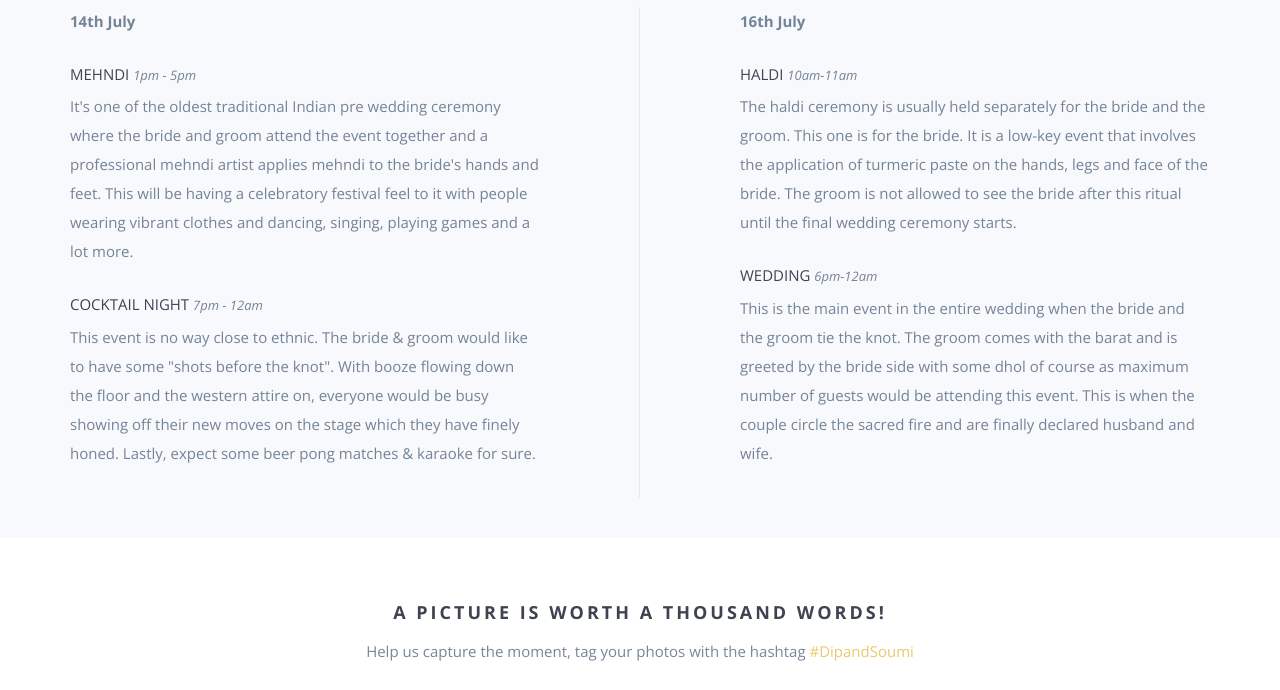
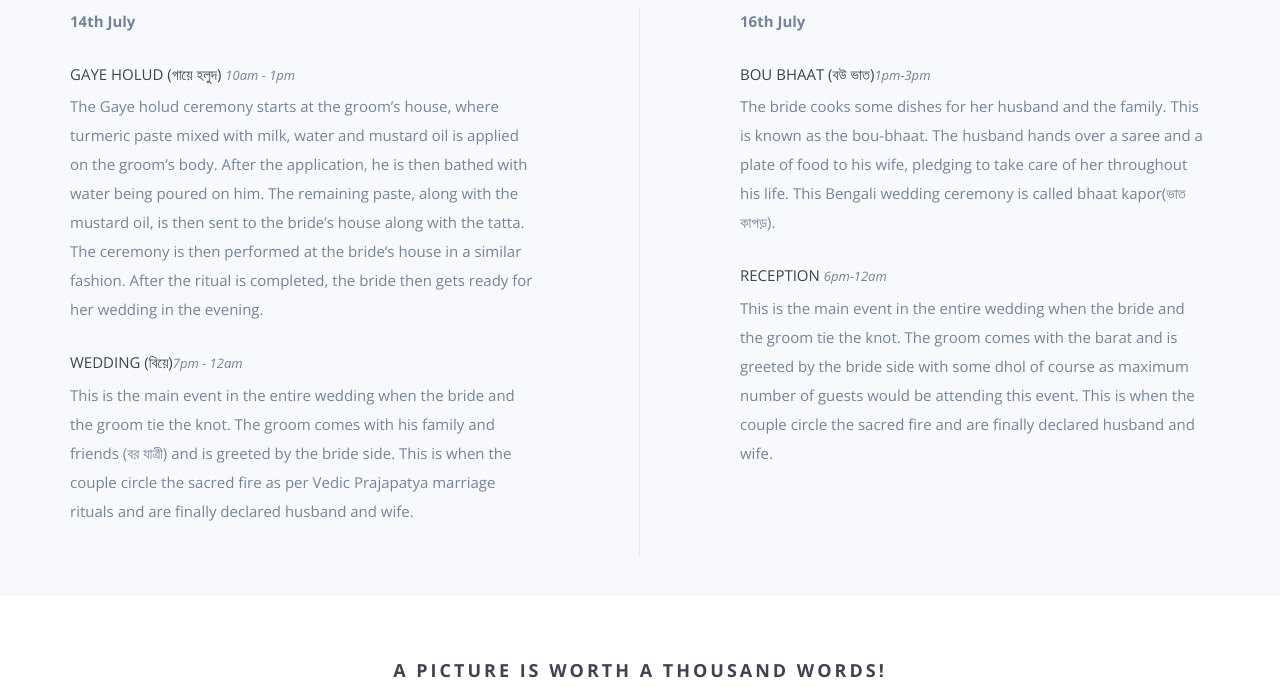
Before and after one commit to dipandsoumi/dipandsoumi.github.io, a website: page index.html in a window 1280 px wide. Shown: the part 1423-2113 px from the top of the page. Drawn offline with nearby package versions, Linux system fonts and the light colour scheme; some packages are replaced by stand-ins of ours; a script that the page names is missing; files whose address does not match are found by name.

Commit message:
- favicon, hero image, content update

```diff
--- a/index.html
+++ b/index.html
@@ -133,33 +133,29 @@
                 <div class="wp3">
                     <p><strong>14th July</strong></p>
 
-                    <h5>Mehndi <span class="time">1PM - 5PM</span></h5>
-                    <p>It's one of the oldest traditional Indian pre wedding ceremony where the bride and groom
-                        attend the event together and a professional mehndi artist applies
-                        mehndi to the bride's hands and feet. This will be having a celebratory
-                        festival feel to it with people wearing vibrant clothes and dancing, singing, playing
-                        games and a lot more.</p>
+                    <h5>Gaye Holud (গায়ে হলুদ) <span class="time">10AM - 1PM</span></h5>
+                    <p>The Gaye holud ceremony starts at the groom’s house, where turmeric paste mixed with milk, water and mustard oil is applied on the groom’s body.
+                        After the application, he is then bathed with water being poured on him. The remaining paste, along with the mustard oil, is then sent to the bride’s house along with the tatta. The ceremony is then performed at the bride’s house in a similar fashion.
+                        After the ritual is completed, the bride then gets ready for her wedding in the evening.</p>
                 </div>
                 <div class="wp5">
-                    <h5>Cocktail Night <span class="time">7PM - 12AM</span></h5>
-                    <p>This event is no way close to ethnic. The bride & groom would like to have some "shots before the
-                        knot". With booze flowing down the floor and the western attire on, everyone would be busy
-                        showing off their new moves on the stage which they have finely honed. Lastly, expect some beer
-                        pong matches & karaoke for sure.</p>
+                    <h5>Wedding (বিয়ে)<span class="time">7PM - 12AM</span></h5>
+                    <p>This is the main event in the entire wedding when the bride and the groom tie the
+                        knot. The groom comes with his family and friends (বর যাত্রী) and is greeted by the bride side. This is when the couple circle the
+                        sacred fire as per Vedic Prajapatya marriage rituals and are finally declared husband and wife.</p>
                 </div>
             </div>
             <div class="col-md-6 col-sm-12 col-xs-12 rightcol">
                 <div class="wp4">
                     <p><strong>16th July</strong></p>
 
-                    <h5>Haldi <span class="time">10AM-11AM</span></h5>
-                    <p>The haldi ceremony is usually held separately for the bride and the groom. This one is for the
-                        bride. It is a low-key event that involves the application of turmeric paste on the hands, legs
-                        and face of the bride. The groom is not allowed to see the bride after this ritual until the
-                        final wedding ceremony starts.</p>
+                    <h5>Bou Bhaat (বউ ভাত)<span class="time">1PM-3PM</span></h5>
+                    <p>The bride cooks some dishes for her husband and the family. This is known as the bou-bhaat.
+                        The husband hands over a saree and a plate of food to his wife, pledging to take care of her throughout his life.
+                        This Bengali wedding ceremony is called bhaat kapor(ভাত কাপড়).</p>
                 </div>
                 <div class="wp6">
-                    <h5>Wedding <span class="time">6PM-12AM</span></h5>
+                    <h5>Reception <span class="time">6PM-12AM</span></h5>
                     <p>This is the main event in the entire wedding when the bride and the groom tie the
                         knot. The groom comes with the barat and is greeted by the bride side with some dhol of course
                         as maximum number of guests would be attending this event. This is when the couple circle the
```
Also changed, not shown: android-chrome-192x192.png, android-chrome-256x256.png, apple-touch-icon.png, favicon-16x16.png, favicon-256x256.png, favicon-32x32.png, favicon-64x64.png, favicon.ico (deleted), favicon.png (added), img/hero-minff.jpg (deleted), img/logo-lg.png, img/logo-lgv.png (deleted), img/logo.png, img/logovvv.png (deleted), 1 more files, 2 other files.
